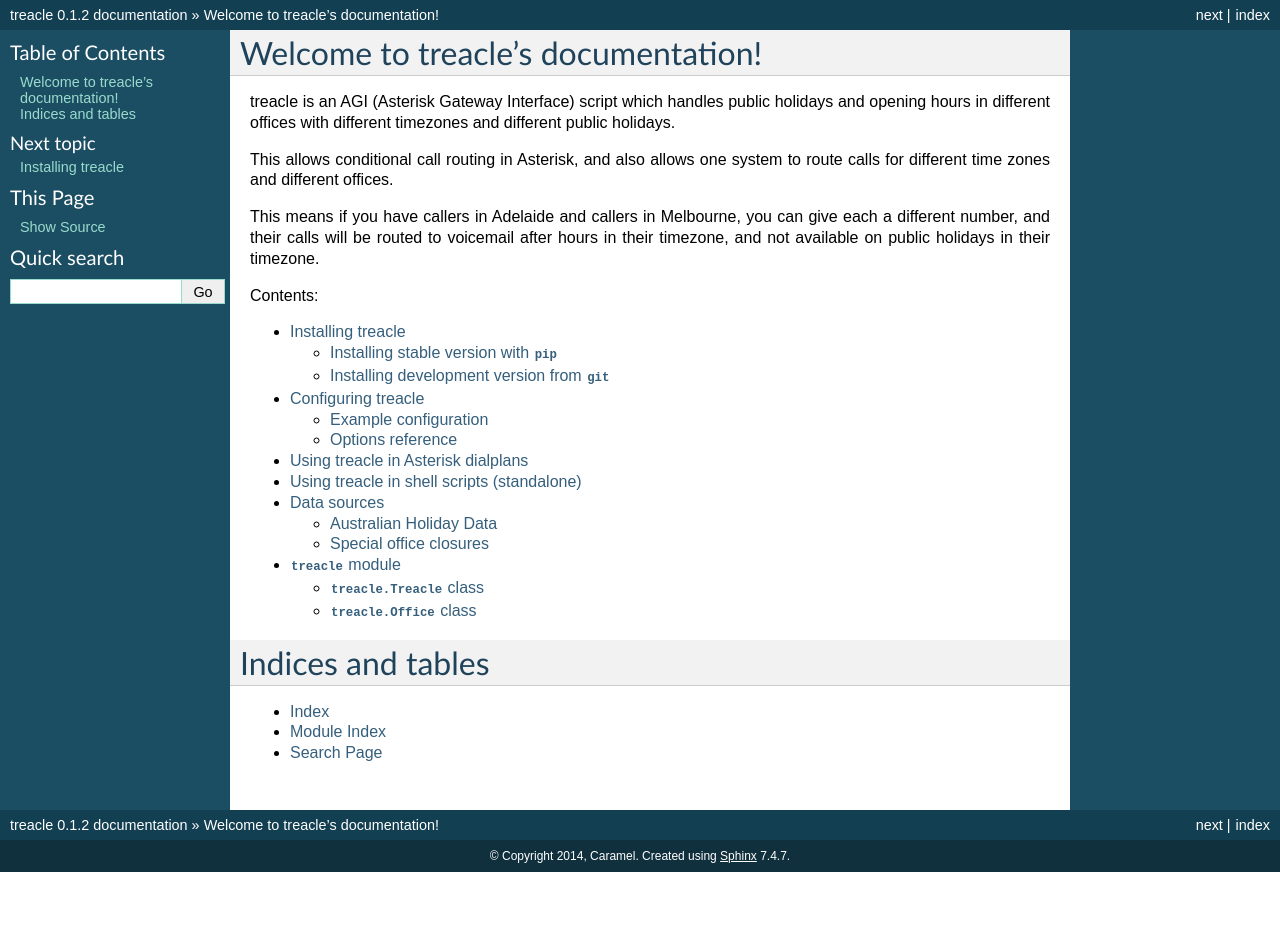
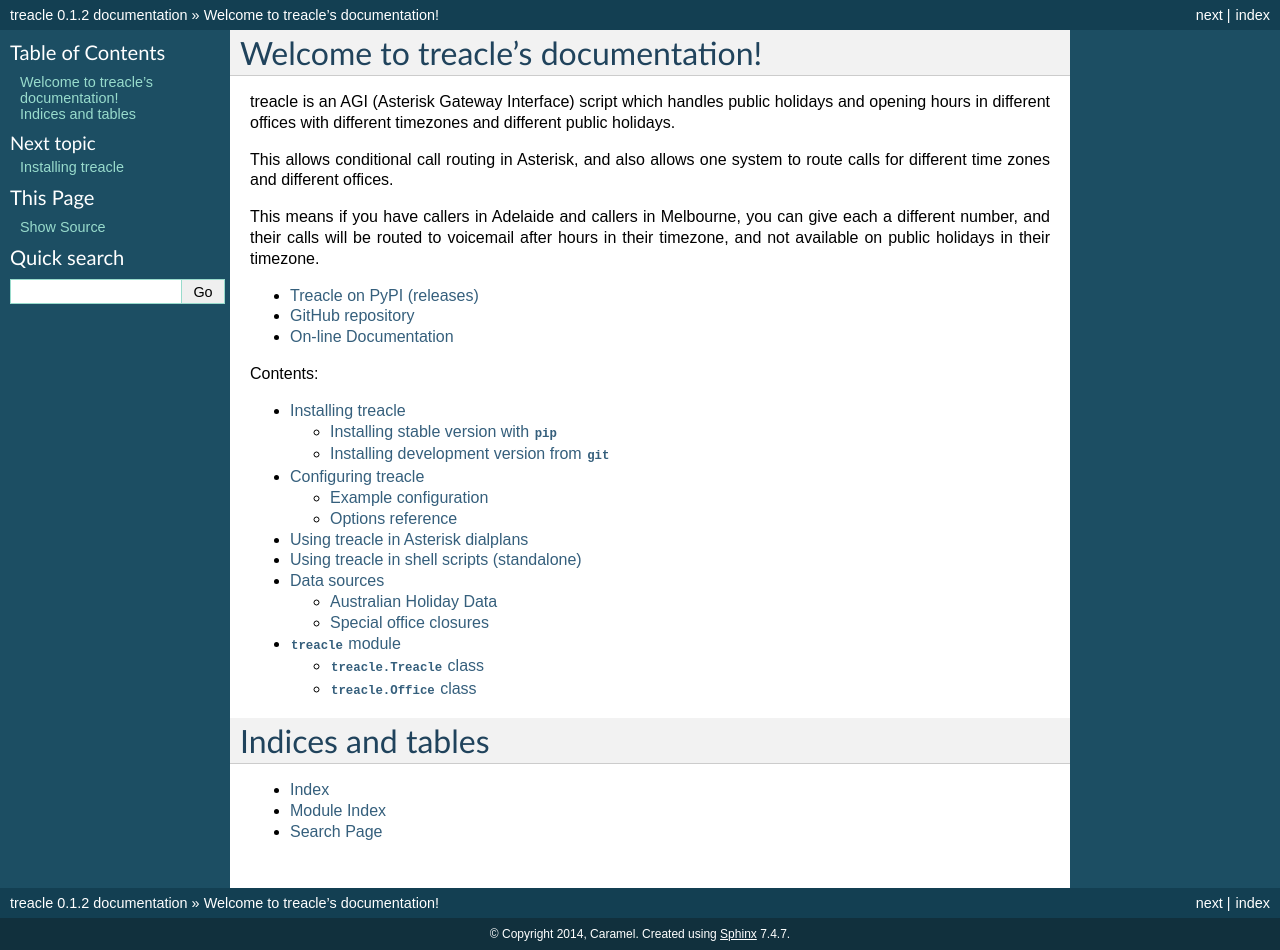
Before and after one commit to Caramel/treacle, a Sphinx documentation site: the page built from doc/source/index.rst, in a window 1280 px wide. Built offline with Sphinx 7.4.7, drawn with Linux system fonts in a browser that asks for light colours; before the commit the page ends 900 px from its top, so only the background shows below that.

Commit message:
Added links to websites on README and main documentation page.

```diff
--- a/README.rst
+++ b/README.rst
@@ -14,9 +14,11 @@ voicemail after hours in their timezone, and not available on public
 holidays in their timezone.
 
 Complete documentation is available within the Sphinx documentation in the
-``doc`` folder of this distribution.  It is also viewable on the web at
-http://treacle.readthedocs.org/
+``doc`` folder of this distribution.
 
+* `Treacle on PyPI (releases) <https://pypi.python.org/pypi/treacle>`_
+* `GitHub repository <https://github.com/Caramel/treacle/>`_
+* `On-line Documentation <http://treacle.readthedocs.org/>`_
 
 
 licensing
--- a/doc/source/index.rst
+++ b/doc/source/index.rst
@@ -12,6 +12,10 @@ This means if you have callers in Adelaide and callers in Melbourne, you
 can give each a different number, and their calls will be routed to
 voicemail after hours in their timezone, and not available on public
 holidays in their timezone.
+
+* `Treacle on PyPI (releases) <https://pypi.python.org/pypi/treacle>`_
+* `GitHub repository <https://github.com/Caramel/treacle/>`_
+* `On-line Documentation <http://treacle.readthedocs.org/>`_
 
 Contents:
 
```
